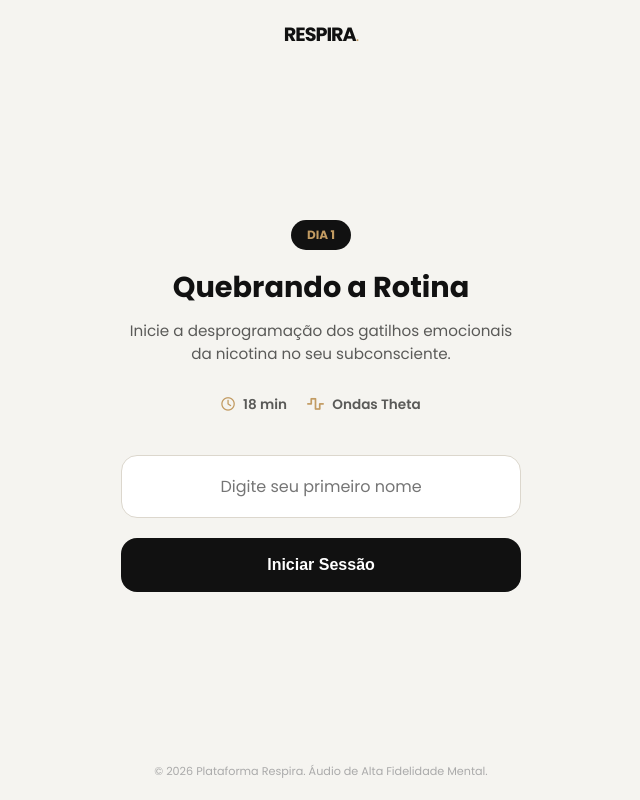
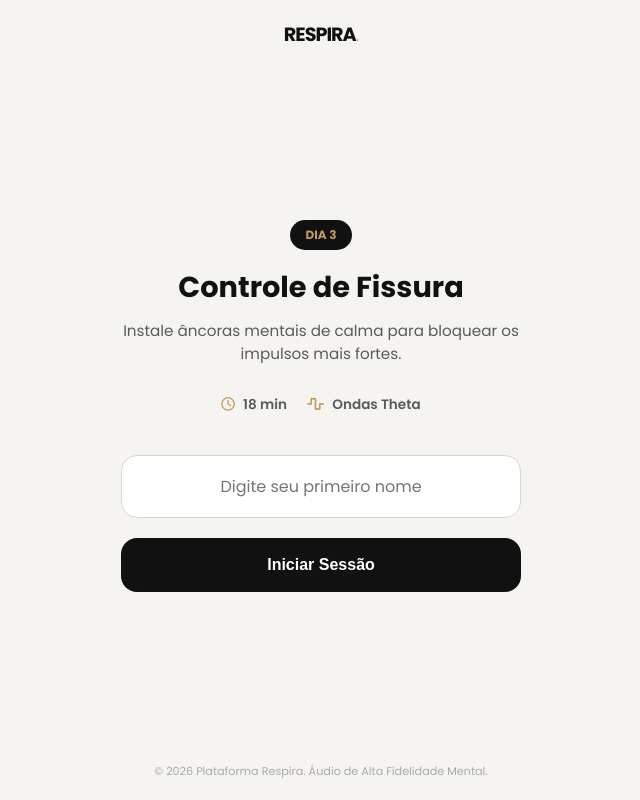
Before and after one commit to anakarolinaiclube-ux/metodor3, a website: page index.html in a window 1280 px wide. Shown: the whole page, without its empty margins (319-959 px from the left). Drawn offline with Linux system fonts and the light colour scheme.

Commit message:
Update index.html

```diff
--- a/index.html
+++ b/index.html
@@ -201,9 +201,9 @@
 
         <!-- TELA 1: INTRO -->
         <section id="intro-screen" class="screen active">
-            <span class="badge">Dia 1</span>
-            <h1>Quebrando a Rotina</h1>
-            <p class="desc">Inicie a desprogramação dos gatilhos emocionais da nicotina no seu subconsciente.</p>
+            <span class="badge">Dia 3</span>
+            <h1>Controle de Fissura</h1>
+            <p class="desc">Instale âncoras mentais de calma para bloquear os impulsos mais fortes.</p>
 
             <div class="meta-info">
                 <span class="meta-item"><i class="far fa-clock"></i> 18 min</span>
@@ -247,8 +247,8 @@
 
     <script>
         // Placeholder de áudio (substitua pelo seu link real .mp3)
-        const audio = new Audio('https://www.soundhelix.com/examples/mp3/SoundHelix-Song-1.mp3');
-        const totalDuration = 18 * 60; // 18 minutos em segundos
+        const audio = new Audio('https://raw.githubusercontent.com/anakarolinaiclube-ux/metodor3/main/audio/respira.mp3');
+        const totalDuration = 15 * 60; // 15 minutos em segundos
         let isPlaying = false;
 
         async function startSession() {
```
